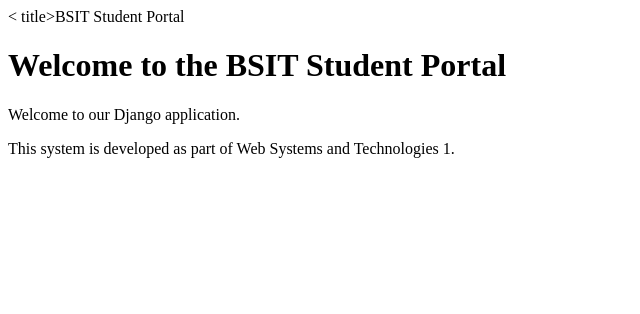
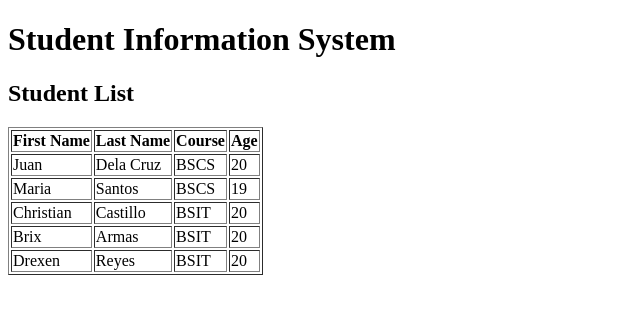
Before and after one commit to Chrischan08/Laboratory-1, a Django app: page /students/ in a window 1280 px wide. Shown: the top 314 px of the page, without its empty margins (0-640 px from the left). Run offline with Django 5.2, Linux system fonts and the light colour scheme; data comes from the database, SQL or seed files in the repository; both versions use the stored data as it was after the commit.

Commit message:
Laboratory Part 2

```diff
--- a/student_project/students/models.py
+++ b/student_project/students/models.py
@@ -3,3 +3,4 @@ class Student(models.Model):
     firstname = models.CharField(max_length=255)
     lastname = models.CharField(max_length=255)
     course = models.CharField(max_length=255)
+    age = models.IntegerField()
--- a/student_project/students/templates/student_home.html
+++ b/student_project/students/templates/student_home.html
@@ -1,11 +1,26 @@
 <!DOCTYPE html>
 <html>
-<head>
-<   title>BSIT Student Portal</>
-</head>
-<body>
-    <h1>Welcome to the BSIT Student Portal</h1>
-    <p>Welcome to our Django application.</p>
-    <p>This system is developed as part of Web Systems and Technologies 1.</p>
-</body>
+  <head>
+    <title>Student Information System</title>
+  </head>
+  <body>
+    <h1>Student Information System</h1>
+    <h2>Student List</h2>
+    <table border="1">
+      <tr>
+        <th>First Name</th>
+        <th>Last Name</th>
+        <th>Course</th>
+        <th>Age</th>
+      </tr>
+      {% for student in students %}
+        <tr>
+          <td>{{ student.firstname }}</td>
+          <td>{{ student.lastname }}</td>
+          <td>{{ student.course }}</td>
+          <td>{{ student.age }}</td>
+        </tr>
+      {% endfor %}
+    </table>
+  </body>
 </html>
--- a/student_project/students/urls.py
+++ b/student_project/students/urls.py
@@ -6,4 +6,5 @@ urlpatterns = [
     path('students/', views.students, name='students'),
     path('about/', views.about, name='about'),
     path('student_home/' , views.student_home, name='student_home'),
+    path('contact/', views.contact, name='contact'),
 ]
--- a/student_project/students/views.py
+++ b/student_project/students/views.py
@@ -1,9 +1,22 @@
 from django.shortcuts import render
 from django.http import HttpResponse
+from .models import Student
 def students(request):
     return render(request, 'student_home.html')
 def about(request):
     return render(request, 'about.html')
 def student_home(request):
     return render(request, 'student_home.html')
+def contact(request):
+    return render(request, 'contact.html')
+
+def students(request):
+    student_list = Student.objects.all()
+
+    return render(
+        request,
+        'student_home.html',
+        {'students': student_list}
+        )
+
 # Create your views here.
```
Also changed, not shown: student_project/students/templates/contact.html (added, +11 -0 lines), student_project/db.sqlite3, student_project/students/migrations/0002_student_age.py (added).
